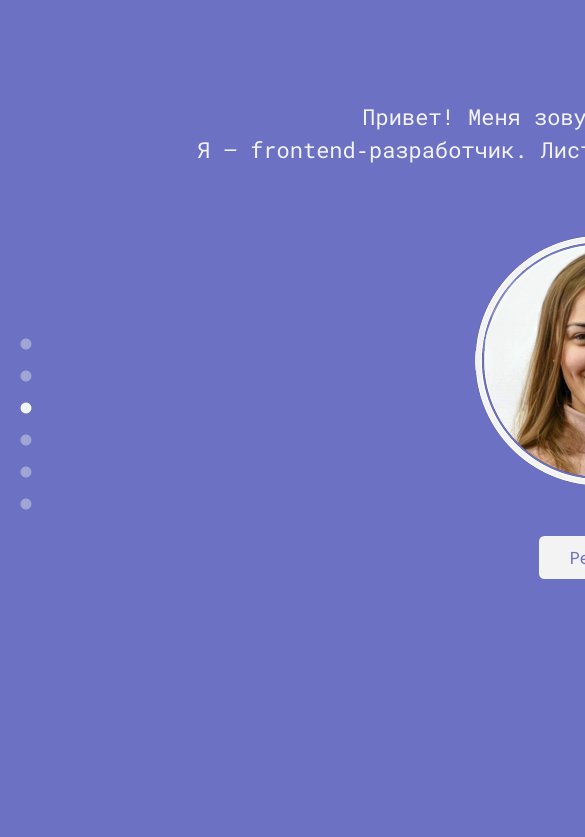
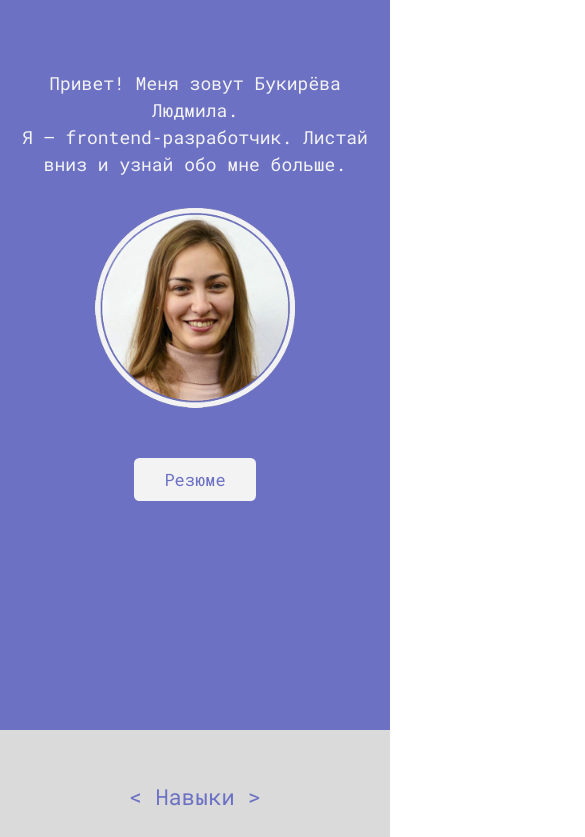
Before and after one commit to BukirevaLiudmila/site-portfolio, a website: page public/index.html in a window 390 px wide. Shown: the top 837 px of the page, 585 px wide, since content can reach past the window. Drawn offline with Linux system fonts and the light colour scheme.

Commit message:
working with the welcome screen

```diff
--- a/public/css/style.css
+++ b/public/css/style.css
@@ -13,13 +13,17 @@ span {
 .screen {
     cursor: default;
     height: 950px;
-    min-width: 1200px;
+    /*min-width: 1200px;*/
     overflow: auto;
 }
-@media (max-width: 1440px) {
+@media screen and (max-width: 1440px) {
     .screen {
         height: 840px;
-        min-width: 1200px;
+    }
+}
+@media screen and (max-width: 768px) {
+    .screen {
+        height: 730px;
     }
 }
 
@@ -39,7 +43,7 @@ span {
     z-index: 1;
 }
 
-@media (max-width: 1200px) {
+@media screen and (max-width: 1200px) {
     .scroll-circles {
         left: 35px;
     }
@@ -51,15 +55,21 @@ form > div.row {
 }
 
 .padding-left-sm {
-    padding: 0px 0px 0px 5px;
+    padding: 0 0 0 5px;
 }
 
 .padding-right-sm {
-    padding: 0px 5px 0px 0px;
+    padding: 0 5px 0 0px;
 }
 
 .padding-top-lg {
     padding-top: 200px;
+}
+
+@media screen and (max-width: 768px) {
+    .padding-top-lg {
+        padding-top: 10px;
+    }
 }
 
 .padding-top-sm {
@@ -73,7 +83,7 @@ form > div.row {
     background-size: cover;
 }
 
-@media (max-width: 1440px) {
+@media screen and (max-width: 1440px) {
     .bg-echeveria {
         background-image: url('../images/echeveria-sm.png');
     }
@@ -100,7 +110,7 @@ form > div.row {
     background-image: url('../images/triangles.png');
 }
 
-@media (max-width: 1440px) {
+@media screen and (max-width: 1440px) {
     .bg-triangles {
         background-image: url('../images/triangles-sm.png');
     }
@@ -171,7 +181,7 @@ a:active {
     padding-top: 20px;
 }
 
-@media (max-width: 1440px) {
+@media screen and (max-width: 1440px) {
     .arrow {
         padding-top: 10px;
     }
@@ -186,10 +196,23 @@ a:active {
     text-align: center;
 }
 
-@media (max-width: 1440px) {
+@media screen and (max-width: 1440px) {
     .greeting {
         padding-top: 100px;
         padding-bottom: 70px;
+    }
+}
+
+@media screen and (max-width: 768px) {
+    .greeting {
+        font-size: 18px;
+        margin: 0 20px;
+        padding-top: 70px;
+        padding-bottom: 30px;
+    }
+    .portret {
+        width: 200px;
+        height: 200px;
     }
 }
 
@@ -265,7 +288,7 @@ a:active {
     padding-top: 150px;
 }
 
-@media (max-width: 1440px) {
+@media screen and (max-width: 1440px) {
     .container {
         width: 60%;
     }
@@ -439,14 +462,14 @@ aside[id="slidr-id-control"] .slidr-control.right {
     padding-top: 200px;
 }
 
-@media (max-width: 1440px) {
+@media screen and (max-width: 1440px) {
     .icons {
         padding-top: 100px;
     }
 }
 
 .icon {
-    padding: 50px 0px 0px;
+    padding: 50px 0 0;
 }
 
 div.icon > img {
--- a/public/index.html
+++ b/public/index.html
@@ -2,6 +2,7 @@
 <html lang="ru">
 <head>
     <meta charset="UTF-8">
+    <meta name="viewport" content="width=device-width, initial-scale=1, minimum-scale=1.0, maximum-scale=1.0" />
     <link href="/css/bootstrap.min.css" rel="stylesheet">
     <link href="/css/bootstrap-grid.min.css" rel="stylesheet">
     <link href="https://fonts.googleapis.com/css?family=Roboto+Mono:300,400,500&amp;subset=cyrillic" rel="stylesheet">
@@ -10,7 +11,7 @@
 </head>
 <body>
 <!--------------------------МЕНЮ-------------------------->
-<div class="scroll-circles">
+<div class="scroll-circles hidden-sm-down">
     <div class="circle">
         <img src="/images/circle.png" data-scroll-to="screen-greeting" class="row">
     </div>
@@ -33,19 +34,19 @@
 <!-----------------------ПРИВЕТСТВИЕ----------------------->
 <div class="container-fluid screen bg-lilac" id="screen-greeting">
     <div class="row justify-content-center">
-        <div class="greeting">Привет! Меня зовут Букирёва Людмила.<br>Я&nbsp;&mdash; frontend&#8209;разработчик. Листай вниз и узнай обо мне
-            больше.
+        <div class="greeting">Привет! Меня зовут Букирёва Людмила.<br>
+            Я&nbsp;&mdash; frontend&#8209;разработчик. Листай вниз и узнай обо мне больше.
         </div>
     </div>
     <div class="row justify-content-center">
-        <img src="/images/myPhoto.png" alt="Это я">
+        <img class = "portret" src="/images/myPhoto.png" alt="Это я">
     </div>
     <div class="row justify-content-center">
         <div class="padding-top-sm">
             <button type="button" class="btn btn-secondary color-lilac my-btn bg-white cursor-pointer" onclick="window.open('https://drive.google.com/open?id=0B64W_sTmWrgEVHA0MlEwRFFaYU0')">Резюме</button>
         </div>
     </div>
-    <div class="row justify-content-center">
+    <div class="row justify-content-center hidden-sm-down">
         <div class="padding-top-lg">
             <div class="arrow">
                 <div class="hvr-hang"><img src="/images/arrow.png" alt="стрелка"></div>
```
